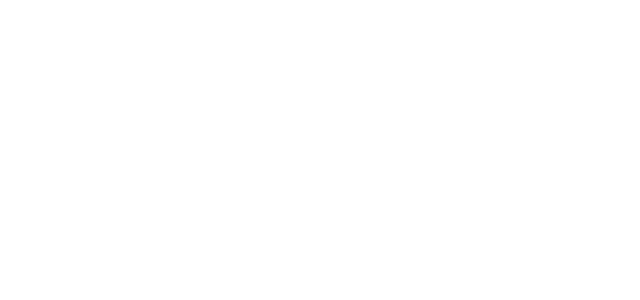
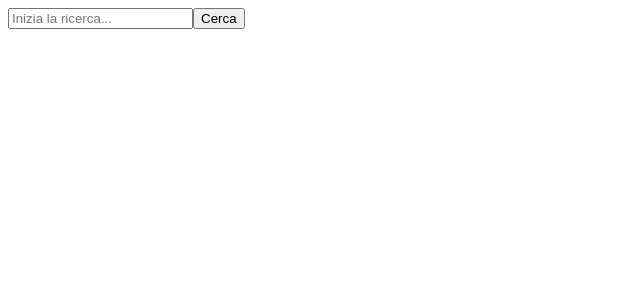
Before and after one commit to Therakar/vite-boolflix, a Vue app: page / in a window 1280 px wide. Shown: the top 300 px of the page, without its empty margins (0-640 px from the left). Built offline with nearby package versions, Linux system fonts and the light colour scheme.

Commit message:
inserisce la barra di ricerca nell'header

```diff
--- a/src/App.vue
+++ b/src/App.vue
@@ -1,10 +1,30 @@
 
 <script>
+    import axios from "axios"; //importo axios
+    import { store } from "./store"; //importo store.js
 
+    import AppHeader from "./components/AppHeader.vue"; //importo il componente header
+    import AppMain from "./components/AppMain.vue"; //importo il componente main
+
+    export default {
+        name: "App",
+        components: {
+            AppHeader, //registro il componente header
+            AppMain, //registro il componente main
+        },
+        data () {
+            return {
+                store,
+            }
+        }
+    }
 </script>
 
 <template>
 
+    <AppHeader />
+    <AppMain />
+
 </template>
 
 <style lang="scss" scoped></style>
--- a/src/components/AppHeader.vue
+++ b/src/components/AppHeader.vue
@@ -1,15 +1,25 @@
 <script>
+    import axios from "axios"; //importo axios
+    import { store } from "../store"; //importo store.js
+
     export default {
+        name: "AppHeader",
+        data () {
+            return {
+                store,
+            }
+        }
+    };
 
-    }
 </script>
 
 <template>
-    <div>
 
-    </div>
+    <form @submit.prevent="$emit('performSearch')">
+        <input type="text" placeholder="Inizia la ricerca..." v-model="store.textToSearch" required /> <!-- input dell'utente per la ricerca di film/serie -->
+        <button type="submit">Cerca</button>
+    </form>
+
 </template>
 
-<style lang="scss">
-
-</style>
+<style lang="scss"> </style>
--- a/src/components/AppMain.vue
+++ b/src/components/AppMain.vue
@@ -1,6 +1,15 @@
 <script>
+
+    import axios from "axios"; //importo axios
+    import { store } from "../store"; //importo store.js
+
     export default {
-
+        name: "AppMain",
+        data () {
+            return {
+                store,
+            }
+        }
     }
 </script>
 
--- a/src/store.js
+++ b/src/store.js
@@ -1,7 +1,7 @@
 import { reactive } from "vue";
 
 export const store = reactive({
-  textToSearch: "",
-  movies: [],
-  tv: [],
+  textToSearch: "", //testo della ricerca
+  movies: [], //scatola dei film
+  tv: [], //scatola delle serie tv
 });
```
Also changed, not shown: src/components/AppCard.vue (+9 -1 lines).
